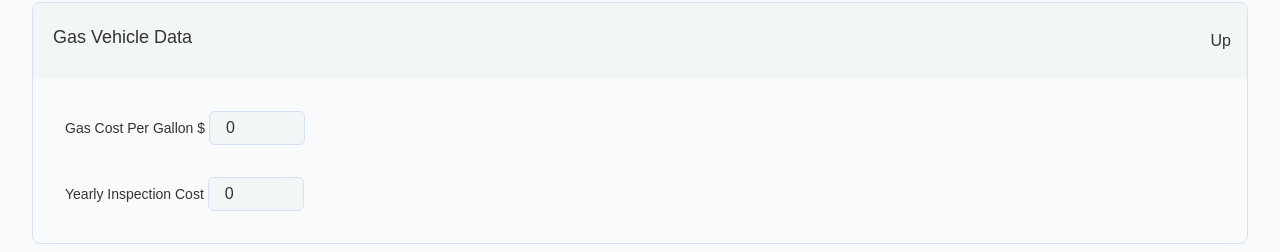
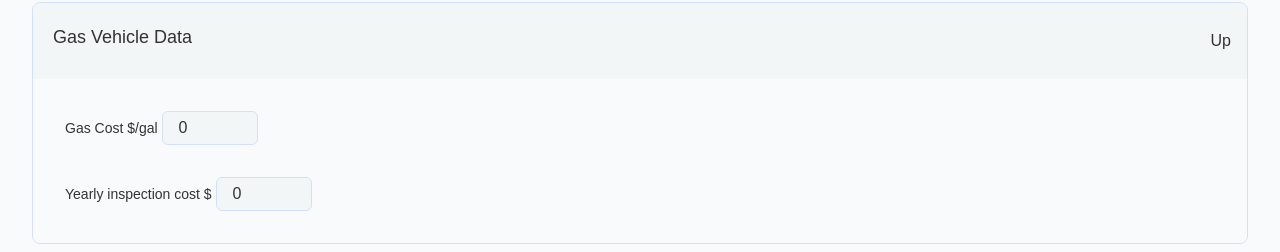
Before and after one commit to adamhinton/mileagebuddy, a Next.js app: page /calculator in a window 1280 px wide. Shown: the part 238-490 px from the top of the page. Built offline with nearby package versions, Linux system fonts and the light colour scheme; no server answers.

Commit message:
Add "step" attribute to num input to account for decimals

```diff
--- a/src/app/calculator/CalculatorFormComponents/MileageCalcFormNumberInput.tsx
+++ b/src/app/calculator/CalculatorFormComponents/MileageCalcFormNumberInput.tsx
@@ -42,7 +42,7 @@ type MileageCalcFormNumInputProps<TFieldValues extends FieldValues> = {
  */
 const MileageCalcFormNumInput = ({
 	id,
-	label,
+	// label,
 	registerFn,
 	error,
 	path,
@@ -53,6 +53,10 @@ const MileageCalcFormNumInput = ({
 	// if isRequiredToBePositive, min is 0. otherwise it's schema.minValue. Otherwise it's undefined
 	const isRequiredToBePositive = subSchema.nonnegative();
 	const minValue = isRequiredToBePositive ? 0 : subSchema.minValue || undefined;
+
+	/**All of these should have a describe(), hopefully I didn't miss any */
+	// TODO When component is complete, write tests that none of these say ZodNumber, because that's the default if description is missing
+	const label = subSchema.description;
 
 	const isRequired = subSchema.isOptional();
 
@@ -75,6 +79,7 @@ const MileageCalcFormNumInput = ({
 				min={minValue}
 				required={isRequired}
 				defaultValue={0}
+				step="0.001"
 			/>
 			{error && <p className="text-xs text-red-500 mt-1">{error}</p>}{" "}
 		</div>
```
